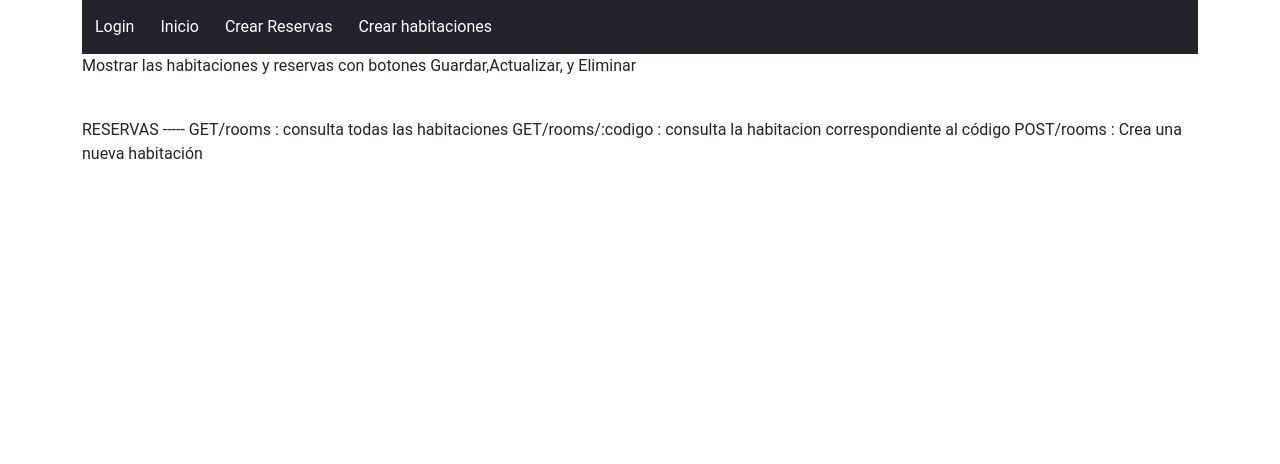
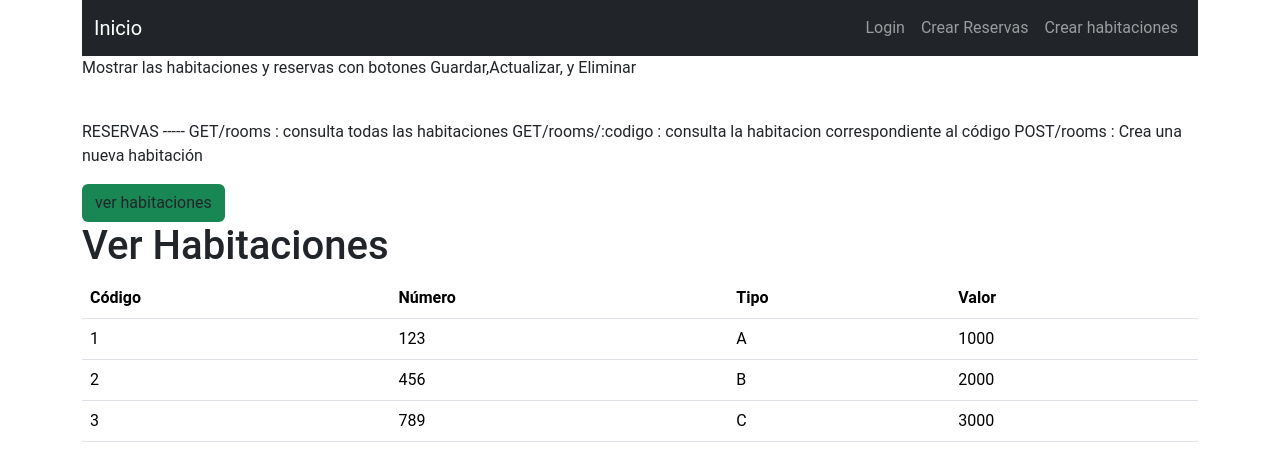
Before and after one commit to ivanlafa/Rubricaweb2_corte2, a React (Vite) app in the folder client/: page / in a window 1280 px wide. Shown: the top 464 px of the page. Built offline with nearby package versions, Linux system fonts and the light colour scheme.

Commit message:
Cambios -> agregando tabla y habitaciones

```diff
--- a/client/package.json
+++ b/client/package.json
@@ -10,8 +10,10 @@
     "preview": "vite preview"
   },
   "dependencies": {
+    "axios": "^1.4.0",
     "formik": "^2.2.9",
     "react": "^18.2.0",
+    "react-bootstrap": "^2.7.4",
     "react-dom": "^18.2.0",
     "react-router-dom": "^6.11.2"
   },
--- a/client/src/components/NavBar.jsx
+++ b/client/src/components/NavBar.jsx
@@ -1,17 +1,34 @@
-import React from 'react'
-import { Link } from 'react-router-dom'
+import React from 'react';
+import { Link } from 'react-router-dom';
 
 const NavBar = () => {
   return (
-    <div className='navbar navbar-dark bg-dark'>
-        <div className='d-flex'>
-          <Link className='btn btn-dark' to="/login">Login</Link>
-        <Link className='btn btn-dark' to="/"> Inicio</Link>
-      <Link className='btn btn-dark' to="/nuevo">Crear Reservas</Link>
-      <Link className='btn btn-dark ' to="/habitaciones">Crear habitaciones</Link>
+    <nav className='navbar navbar-expand-lg navbar-dark bg-dark'>
+      <div className='container-fluid'>
+        <Link className='navbar-brand' to='/'>Inicio</Link>
+        <button className='navbar-toggler' type='button' data-bs-toggle='collapse' data-bs-target='#navbarNav' aria-controls='navbarNav' aria-expanded='false' aria-label='Toggle navigation'>
+          <span className='navbar-toggler-icon'></span>
+        </button>
+
+        <div className='collapse navbar-collapse' id='navbarNav'>
+          <ul className='navbar-nav ms-auto'>
+            <li className='nav-item'>
+              <Link className='nav-link' to='/login'>Login</Link>
+            </li>
+
+            <li className='nav-item'>
+              <Link className='nav-link' to='/nuevo'>Crear Reservas</Link>
+            </li>
+
+            <li className='nav-item'>
+              <Link className='nav-link' to='/habitaciones'>Crear habitaciones</Link>
+            </li>
+
+          </ul>
         </div>
-    </div>
-  )
-}
+      </div>
+    </nav>
+  );
+};
 
-export default NavBar
+export default NavBar;
--- /dev/null
+++ b/client/src/pages/Frmtablehabi.jsx
@@ -0,0 +1,44 @@
+import React from 'react'
+import "../styless/styless.css";
+
+
+
+const data = [
+    { codigo: 1, numero: 123, tipo: 'A', valor: 1000 },
+    { codigo: 2, numero: 456, tipo: 'B', valor: 2000 },
+    { codigo: 3, numero: 789, tipo: 'C', valor: 3000 },
+  ];
+
+const Frmtablehabi = () => {
+  return (
+    <div>
+         <button className='btn bg-success'>ver habitaciones</button>
+         <h1>Ver Habitaciones</h1>
+    <div className="table-responsive">
+      <table className="table">
+        <thead>
+          <tr>
+            <th>Código</th>
+            <th>Número</th>
+            <th>Tipo</th>
+            <th>Valor</th>
+          </tr>
+        </thead>
+        <tbody>
+          {data.map((item, index) => (
+            <tr key={index}>
+              <td>{item.codigo}</td>
+              <td>{item.numero}</td>
+              <td>{item.tipo}</td>
+              <td>{item.valor}</td>
+            </tr>
+          ))}
+        </tbody>
+      </table>
+    </div>
+
+    </div>
+  )
+}
+
+export default Frmtablehabi
--- a/client/src/pages/Habitaciones.jsx
+++ b/client/src/pages/Habitaciones.jsx
@@ -1,15 +1,22 @@
 import React from 'react'
+import Frmtablehabi from './Frmtablehabi'
+
+
+
 
 const Habitaciones = () => {
   return (
     <div>
+      <div>
       <p>Mostrar las habitaciones y reservas con botones Guardar,Actualizar, y Eliminar </p><br />
       <p>
         RESERVAS -----
         GET/rooms : consulta todas las habitaciones
 GET/rooms/:codigo : consulta la habitacion correspondiente al código
 POST/rooms : Crea una nueva habitación</p>
-    </div>
+      </div>
+<Frmtablehabi/>
+  </div>
   )
 }
 
```
Also changed, not shown: client/src/helpers/Endpoints.js (added, +12 -0 lines), 1 other file (tests, documents, lock files or other folders).
